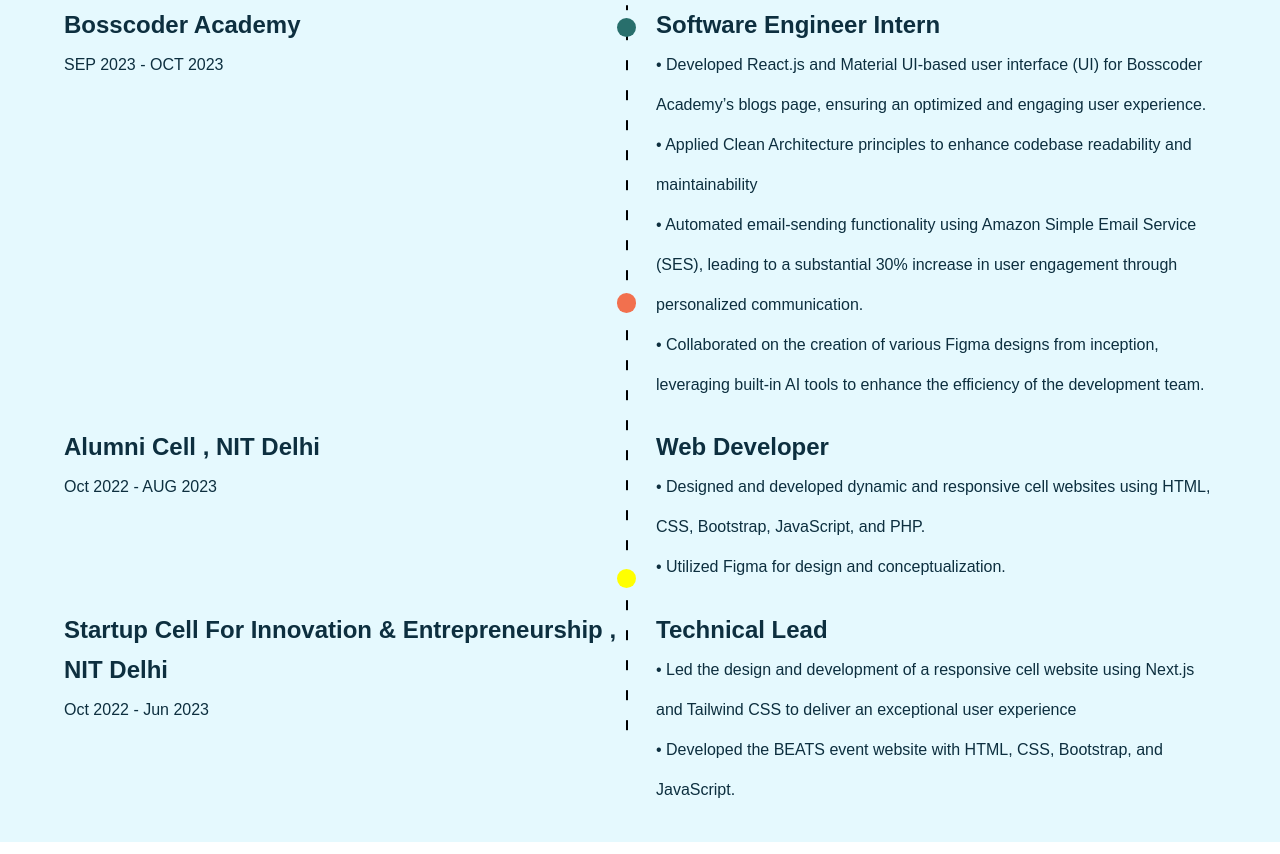
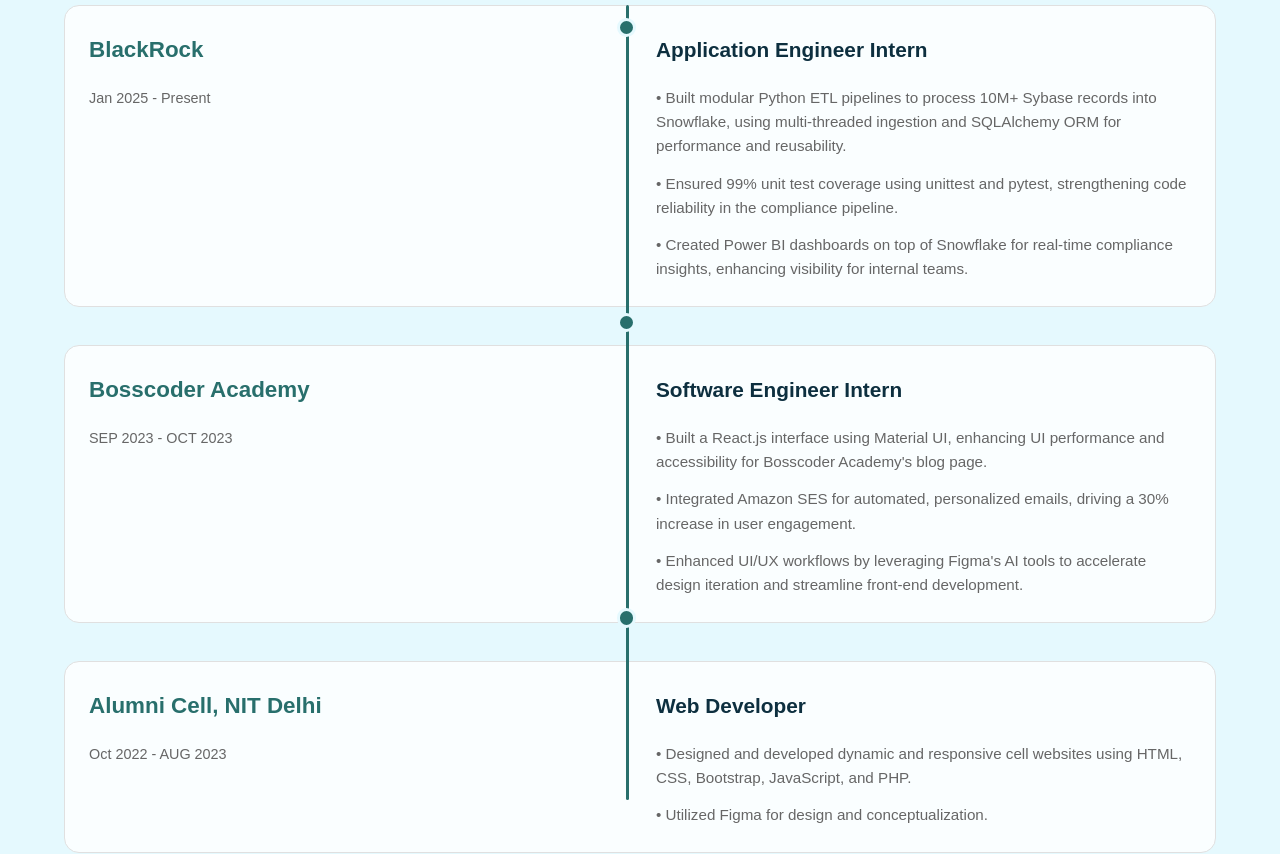
Before and after one commit to RohitBeniwal/Portfolio_Reactjs, a React (Vite) app: page / in a window 1280 px wide. Shown: the part 1260-2114 px from the top of the page. Built offline with nearby package versions, Linux system fonts and the light colour scheme; a web font is replaced by a local one.

Commit message:
Update Works component with theme support and refined work experience details
Co-authored-by: beniwalrb177 <beniwalrb177@gmail.com>

```diff
--- a/src/components/works/Works.jsx
+++ b/src/components/works/Works.jsx
@@ -28,10 +28,10 @@ const Works = () => {
                   </div>
                   <div className={css.role}>
                   <h1>{exp.role}</h1>
-                    <p>{exp.detail1}</p>
-                    <p>{exp.detail2}</p>
-                    <p>{exp.detail3}</p>
-                    <p>{exp.detail4}</p>
+                    {exp.detail1 && <p>{exp.detail1}</p>}
+                    {exp.detail2 && <p>{exp.detail2}</p>}
+                    {exp.detail3 && <p>{exp.detail3}</p>}
+                    {exp.detail4 && <p>{exp.detail4}</p>}
                   </div>
                 </motion.div>
               })
@@ -39,9 +39,9 @@ const Works = () => {
         <motion.div variants={zoomIn(1,1)} className={css.progressbar}>
           <motion.div variants={fadeIn('down','tween',3,1.5)} className={css.line}>
           </motion.div >
-            <div><div className={css.circle} style={{background: "#286F6C"}}></div></div>
-            <div><div className={css.circle} style={{background: "#F2704E"}}></div></div>
-            <div><div className={css.circle} style={{background: "#FFFF00"}}></div></div>
+            <div><div className={css.circle}></div></div>
+            <div><div className={css.circle}></div></div>
+            <div><div className={css.circle}></div></div>
         </motion.div>
         </div>
 
--- a/src/components/works/Works.module.scss
+++ b/src/components/works/Works.module.scss
@@ -1,6 +1,9 @@
 @import '../../styles/contants.scss';
 
 .wrapper{
+    background: var(--bg-primary);
+    transition: var(--transition-theme);
+
     .container{
         flex-direction: column;
         gap: 2rem;
@@ -15,14 +18,62 @@
                 line-height: 40px;
                 justify-content: space-between;
                 align-items: flex-start;
+                padding: 1.5rem;
+                background: var(--bg-card);
+                border: 1px solid var(--border-primary);
+                border-radius: 15px;
+                margin-bottom: 1rem;
+                transition: var(--transition-theme);
+
+                &:hover {
+                    transform: translateY(-2px);
+                    box-shadow: var(--shadow-medium);
+                }
 
                 >div{
                     flex: 1;
 
                 }
 
+                .post {
+                    h1 {
+                        color: var(--text-secondary);
+                        font-size: 1.4rem;
+                        font-weight: 600;
+                        margin-bottom: 0.5rem;
+                        transition: var(--transition-theme);
+                    }
+
+                    p {
+                        color: var(--text-tertiary);
+                        font-size: 0.9rem;
+                        font-weight: 500;
+                        transition: var(--transition-theme);
+                    }
+                }
+
                 .role{
                     margin-left: 2rem;
+
+                    h1 {
+                        color: var(--text-primary);
+                        font-size: 1.3rem;
+                        font-weight: 600;
+                        margin-bottom: 1rem;
+                        transition: var(--transition-theme);
+                    }
+
+                    p {
+                        color: var(--text-tertiary);
+                        font-size: 0.95rem;
+                        line-height: 1.6;
+                        margin-bottom: 0.8rem;
+                        transition: var(--transition-theme);
+
+                        &:last-child {
+                            margin-bottom: 0;
+                        }
+                    }
                 }
             }
             .progressbar{
@@ -36,15 +87,17 @@
                 .line{
                     position: absolute;
                     height: 92%;
-                    width: 2px;
-                    background-image: linear-gradient(black 33%,rgba(255,255,255,0) 0%);
+                    width: 3px;
+                    background: var(--text-secondary);
+                    background-image: linear-gradient(var(--text-secondary) 33%, transparent 0%);
                     background-position: right;
-                    background-size: 2px 30px;
+                    background-size: 3px 30px;
                     background-repeat: repeat-y;
                     left: 48%;
                     z-index: 1;
                     border-radius: 5px;
-
+                    transition: var(--transition-theme);
+                    opacity: 0.6;
                 }
 
                 >div{
@@ -54,10 +107,12 @@
 
                     .circle{
                         border-radius: 50%;
-                        background: black;
+                        background: var(--text-secondary);
                         width: 1.2rem;
                         height: 1.2rem;
-
+                        border: 3px solid var(--bg-primary);
+                        transition: var(--transition-theme);
+                        box-shadow: var(--shadow-light);
                     }
                 }
             }
--- a/src/utils/data.js
+++ b/src/utils/data.js
@@ -28,35 +28,43 @@ export const WhatDoIHelp = [
 
 export const workExp = [
   {
+    place: "BlackRock",
+    tenure: "Jan 2025 - Present",
+    role: "Application Engineer Intern",
+    detail1:
+    "• Built modular Python ETL pipelines to process 10M+ Sybase records into Snowflake, using multi-threaded ingestion and SQLAlchemy ORM for performance and reusability.",
+    detail2:
+    "• Ensured 99% unit test coverage using unittest and pytest, strengthening code reliability in the compliance pipeline.",
+    detail3:
+    "• Created Power BI dashboards on top of Snowflake for real-time compliance insights, enhancing visibility for internal teams.",
+    detail4:
+    ""
+  },
+  {
     place: "Bosscoder Academy",
     tenure: "SEP 2023 - OCT 2023",
     role: "Software Engineer Intern",
     detail1:
-    "• Developed React.js and Material UI-based user interface (UI) for Bosscoder Academy’s blogs page, ensuring an optimized and engaging user experience.",
+    "• Built a React.js interface using Material UI, enhancing UI performance and accessibility for Bosscoder Academy's blog page.",
     detail2:
-    "• Applied Clean Architecture principles to enhance codebase readability and maintainability",
+    "• Integrated Amazon SES for automated, personalized emails, driving a 30% increase in user engagement.",
     detail3:
-    "• Automated email-sending functionality using Amazon Simple Email Service (SES), leading to a substantial 30% increase in user engagement through personalized communication.",
+    "• Enhanced UI/UX workflows by leveraging Figma's AI tools to accelerate design iteration and streamline front-end development.",
     detail4:
-    "• Collaborated on the creation of various Figma designs from inception, leveraging built-in AI tools to enhance the efficiency of the development team."
+    ""
   },
   {
-    place: "Alumni Cell , NIT Delhi",
+    place: "Alumni Cell, NIT Delhi",
     tenure: "Oct 2022 - AUG 2023",
     role: "Web Developer",
     detail1:
     "• Designed and developed dynamic and responsive cell websites using HTML, CSS, Bootstrap, JavaScript, and PHP.",
     detail2:
-    "• Utilized Figma for design and conceptualization."
-  },
-  {
-    place: "Startup Cell For Innovation & Entrepreneurship , NIT Delhi ",
-    tenure: "Oct 2022 - Jun 2023",
-    role: "Technical Lead",
-    detail1:
-    "• Led the design and development of a responsive cell website using Next.js and Tailwind CSS to deliver an exceptional user experience",
-    detail2:
-    "• Developed the BEATS event website with HTML, CSS, Bootstrap, and JavaScript."
+    "• Utilized Figma for design and conceptualization.",
+    detail3:
+    "",
+    detail4:
+    ""
   },
 ];
 
```
Also changed, not shown: 1 other file (tests, documents, lock files or other folders).
